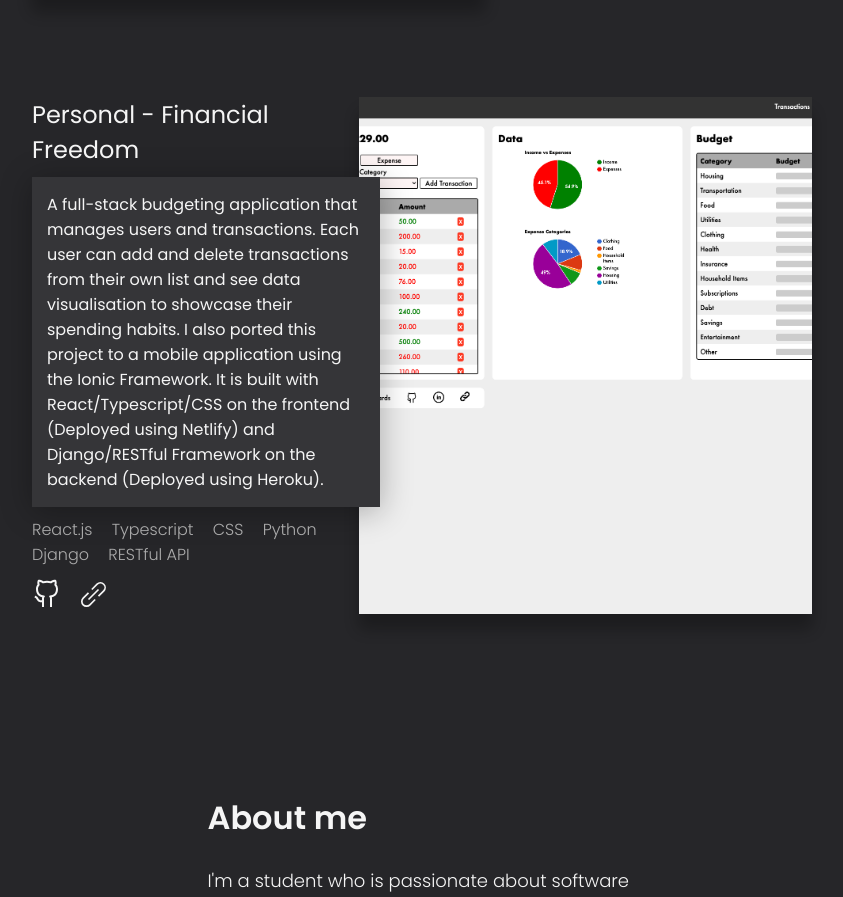
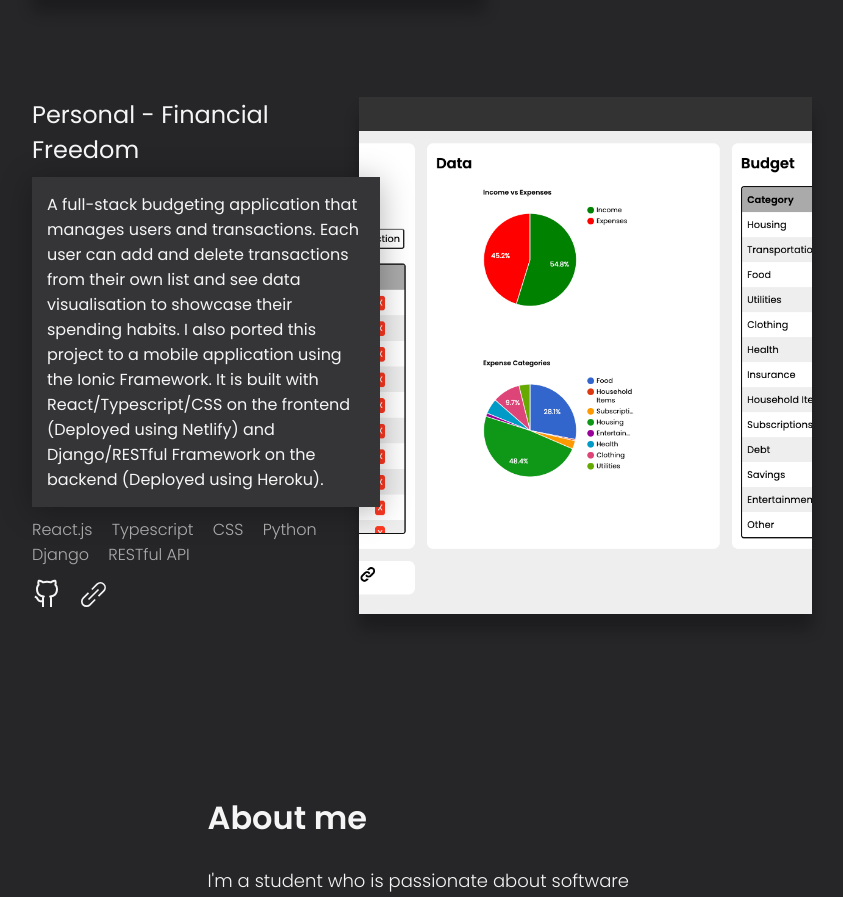
Before and after one commit to joshuarichards001/Personal-Website, a plain HTML site: page index.html in a window 1280 px wide. Shown: the part 1386-2283 px from the top of the page, without its empty margins (218-1061 px from the left). Drawn offline with Linux system fonts and the light colour scheme.

Commit message:
changed pic

```diff
--- a/style.css
+++ b/style.css
@@ -342,7 +342,7 @@ body {
   grid-column: 6 / 13;
   -ms-grid-row: 1;
   grid-row: 1;
-  background-image: url("../assets/images/Budget-App.png");
+  background-image: url("../assets/images/dashboard-pic.png");
 }
 
 #works .project-details {
```
Also changed, not shown: assets/images/Budget-App.png (deleted), assets/images/dashboard-pic.png (added).
